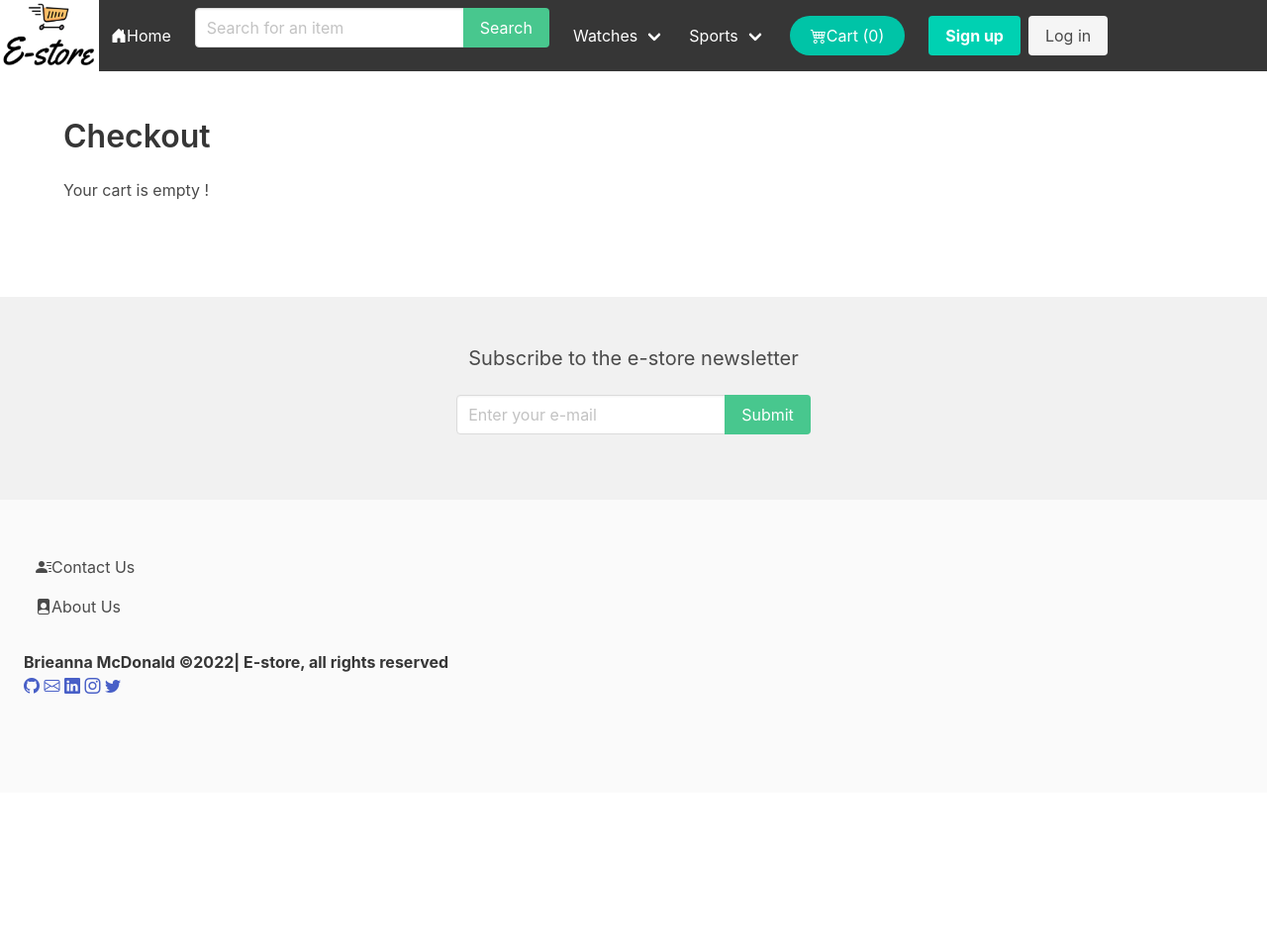
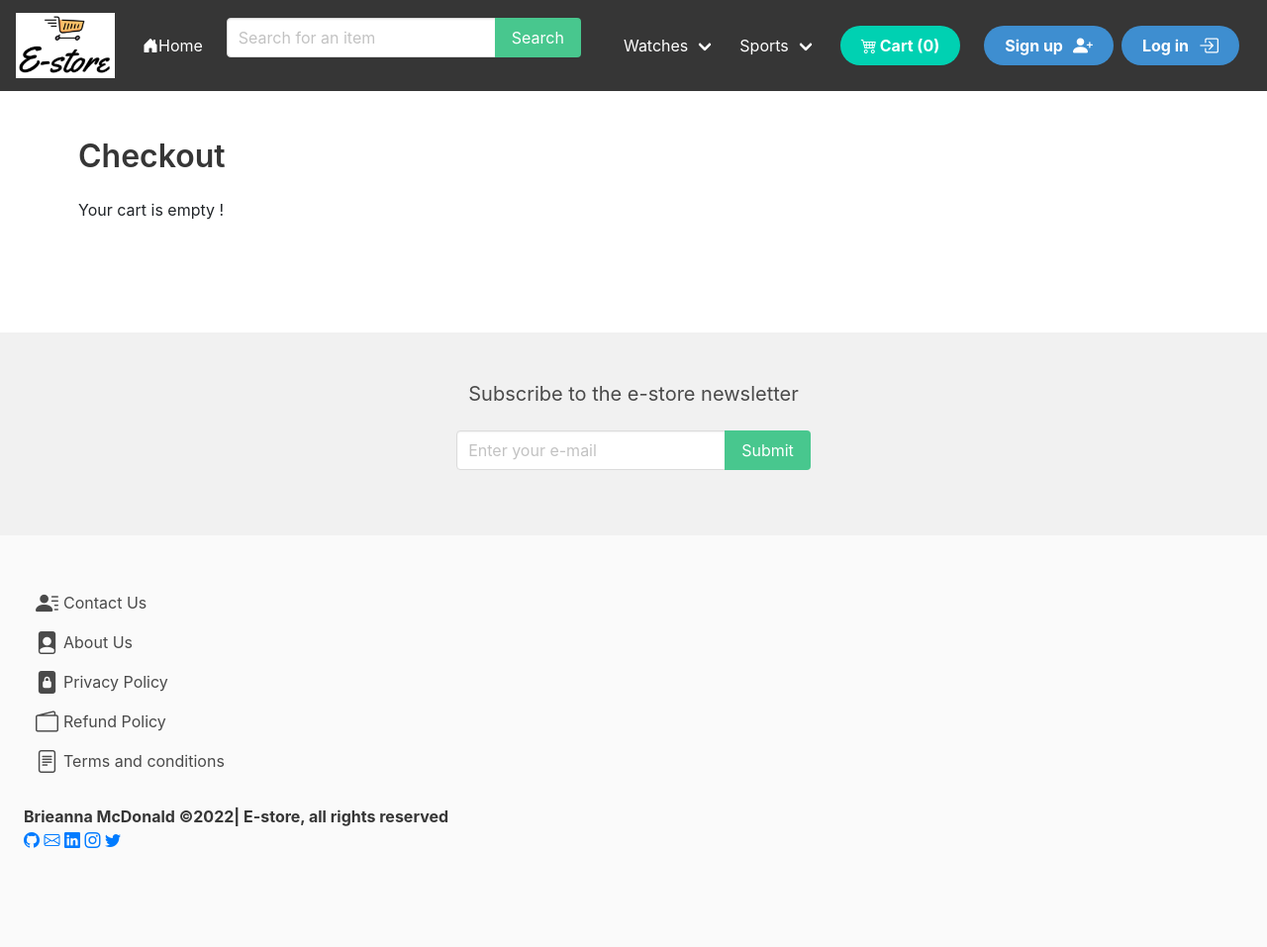
Before and after one commit to Code-Institute-Submissions/bmcdonald2000-e-commerce_JanResub, a Django app: page /cart/ in a window 1280 px wide. Shown: the whole page at 99% size. Before the commit the page ends 701 px from the top, so only its background shows below. Run offline with Django 3.2, Linux system fonts and the light colour scheme; data comes from the database, SQL or seed files in the repository; some libraries are stand-ins or nearby versions.

Commit message:
add: keywords and stylesheets

```diff
--- a/apps/core/templates/base.html
+++ b/apps/core/templates/base.html
@@ -8,15 +8,17 @@
        <meta charset="UTF-8">
        <meta http-equiv="X-UA-Compatible" content="IE=edge">
        <meta name="viewport" content="width=device-width, initial-scale=1.0">
-       <meta name="description" content="This is an ecommerce app designed for people who love shopping">
+       <meta name="description" content="This is an ecommerce app for sporting related goods">
+       <meta name="keywords" content="HTML, CSS, JavaScript, django, python, watch, sports, luxury watch, sporting watch, football, designer watch, designer watches, football, basketball, amarni, mens, womens, mens sports, womens sports">
 
        <!-- E-commerce -->
        <title> {% block title %}{% endblock%} | E-Store</title>
 
        <!-- Boostrap, Bulma and CSS links -->
        <link rel="stylesheet" href="https://cdn.jsdelivr.net/npm/bulma@0.9.4/css/bulma.min.css">
+       <link rel="stylesheet" href="https://cdn.jsdelivr.net/npm/bootstrap@4.4.1/dist/css/bootstrap.min.css" integrity="sha384-Vkoo8x4CGsO3+Hhxv8T/Q5PaXtkKtu6ug5TOeNV6gBiFeWPGFN9MuhOf23Q9Ifjh" crossorigin="anonymous">
        <link rel="stylesheet" href="https://cdn.jsdelivr.net/npm/bootstrap-icons@1.3.0/font/bootstrap-icons.css">
-       <link rel="stylesheet" type="text/css" href="{% static 'css/style.css' %}">
+       <link rel="stylesheet" href="{% static 'css/style.css' %}">
        <script src="https://cdn.jsdelivr.net/npm/vue/dist/vue.js"></script>
  </head>
  <body>
@@ -26,24 +28,25 @@
         <!-- Site Logo -->
             <div class="navbar-brand">
                 <img src="{{ '/static/images/logo.png' }}" alt="logo" width="100" height="70" class="d-inline-block">
-                <!-- Home link-->
-                <a class="navbar-item" href="{% url 'home' %}">
-                    <i class="bi bi-house-door-fill d-inline-block align-text-top"></i>
-                    Home
-                </a>
+            </div>
             <!-- toggle menu -->
-                <a @click="toggleMenu()" role="button" class="navbar-burger burger" aria-label="menu" aria-expanded="false" data-target="main-navbar">
+            <a @click="toggleMenu()" role="button" class="navbar-burger" :class="{ 'is-active': menuClass }" aria-label="menu" aria-expanded="false" data-target="options">
                 <span aria-hidden="true"></span>
                 <span aria-hidden="true"></span>
                 <span aria-hidden="true"></span>
             </a>
-
+            <!-- hamburger menu for smaller screens -->
+            <div class="navbar-menu" :class="{ 'is-active': menuClass }">
+            <div class="navbar-start">
+                <!-- Home link-->
+                <a class="navbar-item is-hoverable" href="{% url 'home' %}">
+                    <i class="bi bi-house-door-fill d-inline-block"></i>
+                    Home
+                </a>
                 <!-- search bar -->
-                <div id="main-navbar" class="navbar-menu" :class="{ 'is-active': menuClass }">
-                    <div class="navbar-start">
                 <div class="navbar-item">
                     <form method="get" action="{% url 'search' %}">
-                                <div class="field has-addons">
+                        <div class="field has-addons is-rounded is-hoverable">
                             <div class="control">
                                 <input type="text" class="input" placeholder="Search for an item" name="query">
                             </div>
@@ -55,7 +58,6 @@
                 </div>
             </div>
             <div class="navbar-end">
-
                 <!-- Category links-->
                 {% for category in category_menu %}
                         <!-- main categories are displayed -->
@@ -63,12 +65,12 @@
                             <a  href="{% url 'category_details' category.slug %}" class="navbar-item">{{ category.title|title }}</a>
                         {% else %}
                         <!-- dropwdown categories -->
-                        <div class="navbar-item has-dropdown is-hoverable">
-                            <a href="{% url 'category_details' category.slug %}" class="navbar-link">{{ category.title }}</a>
+                            <div id="options"class="navbar-item has-dropdown is-hoverable">
+                                <a class="navbar-link " href="{% url 'category_details' category.slug %}">{{ category.title }}</a>
                                 <div class="navbar-dropdown">
                                     <!-- sub categories are displayed -->
                                     {% for subcategory in category.children.all %}
-                                    <a href="{% url 'category_details' subcategory.slug %}" class="navbar-item">{{ subcategory.title }}</a>
+                                        <a class="navbar-item" href="{% url 'category_details' subcategory.slug %}">{{ subcategory.title }}</a>
                                     {% endfor %}
                                 </div>
                             </div>
@@ -77,26 +79,46 @@
 
                 <!-- link to cart -->
                 <div class="navbar-item">
-                <a class="button is-primary is-rounded is-hovered" href="{% url 'cart' %}">
-                    <i class="bi bi-cart4"></i>
+                    <a class="button is-primary is-rounded" href="{% url 'cart' %}">
+                        <i class="bi bi-cart4" style="padding-right: 3px;"></i>
                         <!-- shows number of items in cart -->
-                    Cart ([[ numItems ]])
+                        <strong>Cart ([[ numItems ]])</strong>
+
                     </a>
                 </div>
                 {% if request.user.is_authenticated %}
                     <div class="navbar-item">
-                    <a href="{% url 'myaccount' %}" class="button is-light">My account</a>
+                        <a href="{% url 'myaccount' %}" class="button is-primary is-info is-rounded">{{ user.username }}'s account <i class="bi bi-person" style="font-size: 20px; margin-left: 10px;"></i> </a>
                     </div>
                 {% else %}
                     <div class="navbar-item">
                         <div class="buttons">
-                        <a href="{% url 'signup' %}" class="button is-primary"><strong>Sign up</strong></a>
-                        <a href="{% url 'login' %}" class="button is-light">Log in</a>
+                            <a href="{% url 'signup' %}" class="button is-info is-rounded"><strong>Sign up</strong> <i class="bi bi-person-plus-fill" style="font-size: 20px; margin-left: 10px;"></i></a>
+                            <a href="{% url 'login' %}" class="button is-info is-rounded"><strong>Log in</strong> <i class="bi bi-box-arrow-in-right" style="font-size: 20px; margin-left: 10px;"></i></a>
+                        </div>
+                    </div>
+                {% endif %}
+                {% if user.is_superuser %}
+                    <div class="navbar-item">
+                        <div class="buttons">
+                            <a href="{% url 'product' %}" class="button is-info is-rounded"><strong>Add Product</strong> <i class="bi bi-plus" style="font-size: 20px; margin-left: 10px;"></i></a>
                         </div>
                     </div>
                 {% endif %}
             </div>
+            </div>
        </nav>
+       <!-- Django message container so that every user action has a response -->
+      {% if messages %}
+        {% for message in messages %}
+            <div class="text-center alert alert-dismissible fade show alert-{{ message.tags }}" role="alert">
+                {{ message|safe }}
+                <button type="button" class="close" data-dismiss="alert" aria-label="Close">
+                    <span aria-hidden="true">&times;</span>
+                </button>
+            </div>
+        {% endfor %}
+      {% endif %}
 
        <!-- Bulma section class to seperate content -->
        <section class="section">
@@ -115,21 +137,42 @@
         <div class="column is-4">
             <!-- Contact us page link -->
             <a class="navbar-item" href="{% url 'contact' %}">
-                <i class="bi bi-person-lines-fill d-inline-block align-text-top"></i>
+                <i style="margin-right:5px; font-size:23px" class="bi bi-person-lines-fill d-inline-block align-text-top"></i>
                 Contact Us
             </a>
 
             <!-- About us page link -->
             <a class="navbar-item" href="{% url 'about_us' %}">
-                <i class="bi bi-file-person-fill d-inline-block align-text-top"></i>
+                <i style="margin-right:5px; font-size:23px" class="bi bi-file-person-fill d-inline-block align-text-top"></i>
                 About Us
+            </a>
+
+            <!-- Privacy policy page link -->
+            <a class="navbar-item" href="https://www.privacypolicygenerator.info/live.php?token=5AvHm7wSbB3QK4YGLnU0lB0s67ohjBMY" target="_blank" rel="noopener noreferrer">
+                <i style="margin-right:5px; font-size:23px" class="bi bi-file-lock2-fill d-inline-block align-text-top"></i>
+                Privacy Policy
+            </a>
+            <!-- Returns policy page link -->
+            <a class="navbar-item" href="https://www.privacypolicies.com/live/ceb27c1a-8b8e-4593-b114-a90092599fa8" target="_blank" rel="noopener noreferrer">
+                <i style="margin-right:5px; font-size:23px" class="bi bi-wallet2"></i>
+                Refund Policy
+            </a>
+            <!-- Terms and conditions page link -->
+            <a class="navbar-item" href="https://www.termsandconditionsgenerator.com/live.php?token=rfAdVvAWr09FBPQb38uc7e6wQAYx9v2f" target="_blank" rel="noopener noreferrer">
+                <i style="margin-right:5px; font-size:23px" class="bi bi-file-text"></i>
+                Terms and conditions
             </a>
         </div>
     </div>
     <strong>Brieanna McDonald ©2022| E-store, all rights reserved</strong> <div class=icons><a href="https://github.com/bmcdonald2000" target="_blank" rel="noopener noreferrer"><i class='bi bi-github icons'></i></a> <a href="mailto:bmcdonald1406@gmail.com" target="_blank" rel="noopener noreferrer"><i class='bi bi-envelope icons'></i></a> <a href="https://www.linkedin.com/in/brieanna-mcdonald-0263b1212/" target="_blank" rel="noopener noreferrer"><i class="bi bi-linkedin icons"></i></a> <a href="https://www.instagram.com/" target="_blank" rel="noopener noreferrer"><i class="bi bi-instagram icons"></i></a> <a href="https://twitter.com/?lang=en" target="_blank" rel="noopener noreferrer"><i class="bi bi-twitter icons"></i></a></div>
  </footer>
+ <!-- link to Vue.JS script -->
  <script src="https://unpkg.com/vuex@3.5.1/dist/vuex.js"></script>
+ <!-- link to bootstrap JS -->
+ <script src="https://ajax.googleapis.com/ajax/libs/jquery/3.6.1/jquery.min.js"></script>
+ <script src="https://maxcdn.bootstrapcdn.com/bootstrap/3.4.1/js/bootstrap.min.js"></script>
  <script>
+
         // vue cart functionality
         var store = new Vuex.Store({
             state:{
```
Lines whose indentation alone changed are shown as unchanged.
